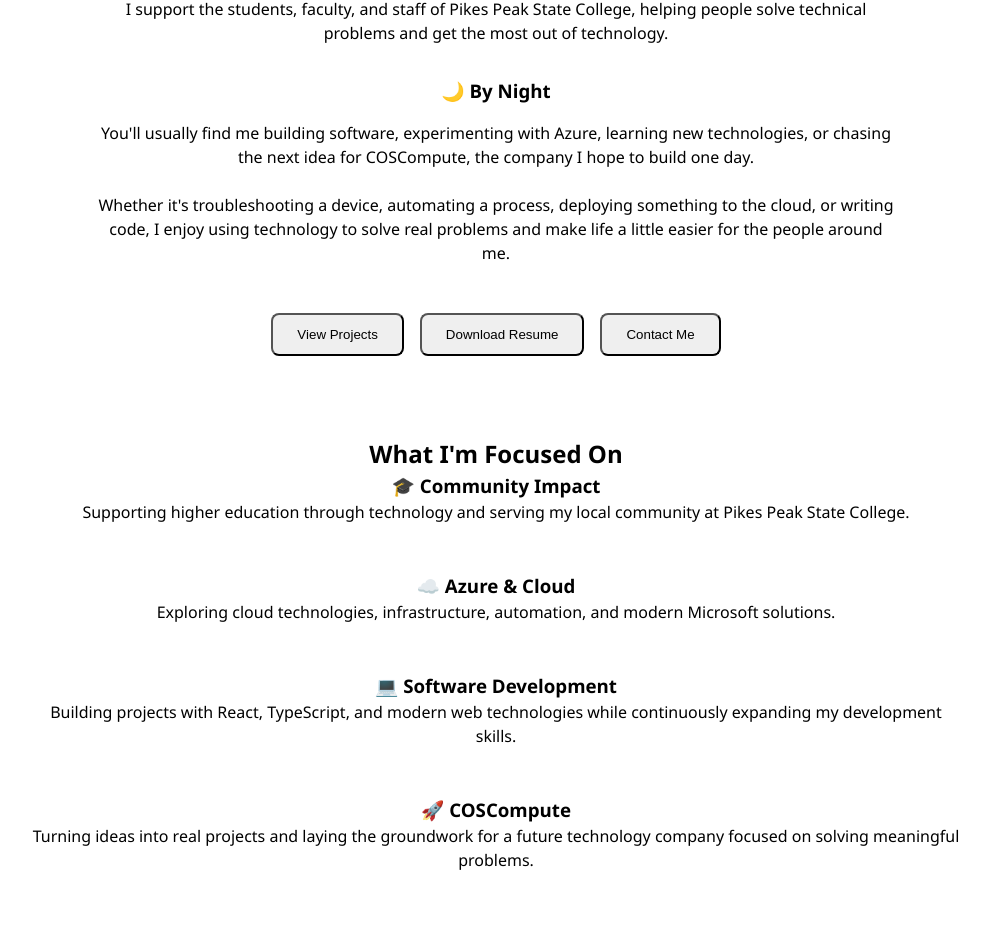
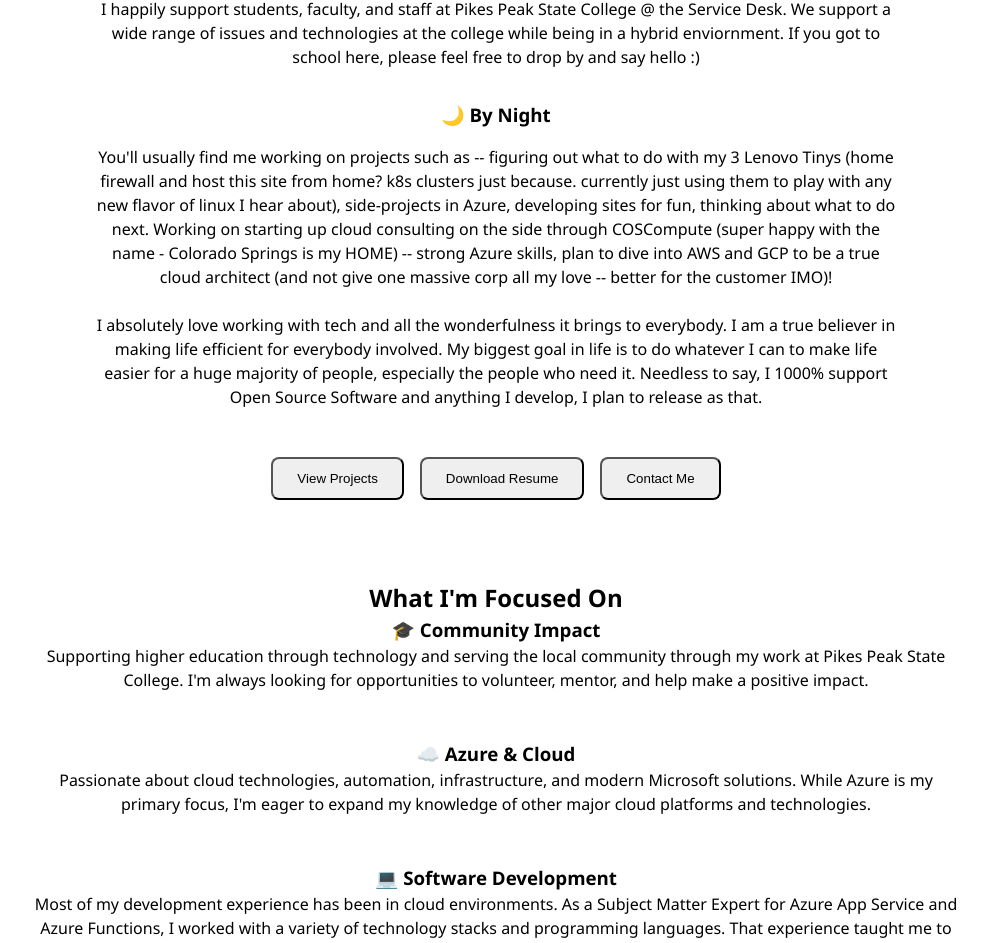
Before and after one commit to Craig-COSCompute/Craig-Resume-Site, a React (Vite) app in the folder website/: page / in a window 1280 px wide. Shown: the part 380-1323 px from the top of the page, without its empty margins (144-1133 px from the left). Built offline with nearby package versions, Linux system fonts and the light colour scheme.

Commit message:
editing home page pt2

```diff
--- a/website/src/pages/Home.tsx
+++ b/website/src/pages/Home.tsx
@@ -5,7 +5,7 @@
         <h1>Building Technology That Helps People</h1>
 
         <h2>
-          IT Professional • Software Developer • Azure Enthusiast • Future Founder
+          IT Professional • Software Developer • Azure Enthusiast • Founder of COSCompute
         </h2>
 
         <p>
@@ -15,24 +15,24 @@
         <h3>☀️ By Day</h3>
 
         <p>
-          I support the students, faculty, and staff of Pikes Peak State
-          College, helping people solve technical problems and get the most out
-          of technology.
+          I happily support students, faculty, and staff at Pikes Peak State College @ the Service Desk. We support a wide range of issues and technologies at the college while being in a hybrid enviornment. If you got to school
+          here, please feel free to drop by and say hello :)
         </p>
 
         <h3>🌙 By Night</h3>
 
         <p>
-          You'll usually find me building software, experimenting with Azure,
-          learning new technologies, or chasing the next idea for COSCompute,
-          the company I hope to build one day.
+          You'll usually find me working on projects such as -- figuring out what to do with my 3 Lenovo Tinys
+          (home firewall and host this site from home? k8s clusters just because. currently just using them to play with any new flavor of linux I hear about),
+          side-projects in Azure, developing sites for fun, thinking about what to do next.
+          Working on starting up cloud consulting on the side through COSCompute (super happy with the name - Colorado Springs is my HOME) -- strong Azure skills,
+          plan to dive into AWS and GCP to be a true cloud architect (and not give one massive corp all my love -- better for the customer IMO)!
         </p>
 
         <p>
-          Whether it's troubleshooting a device, automating a process,
-          deploying something to the cloud, or writing code, I enjoy using
-          technology to solve real problems and make life a little easier for
-          the people around me.
+          I absolutely love working with tech and all the wonderfulness it brings to everybody. I am a true believer in making life efficient for everybody involved.
+          My biggest goal in life is to do whatever I can to make life easier for a huge majority of people, especially the people who need it. Needless to say, I 1000% support Open Source Software and
+          anything I develop, I plan to release as that.
         </p>
 
         <div className="hero-buttons">
@@ -48,32 +48,39 @@
         <div className="focus-card">
           <h3>🎓 Community Impact</h3>
           <p>
-            Supporting higher education through technology and serving my
-            local community at Pikes Peak State College.
+            Supporting higher education through technology and serving the local
+            community through my work at Pikes Peak State College. I'm always looking
+            for opportunities to volunteer, mentor, and help make a positive impact.
           </p>
         </div>
 
         <div className="focus-card">
           <h3>☁️ Azure & Cloud</h3>
           <p>
-            Exploring cloud technologies, infrastructure, automation, and
-            modern Microsoft solutions.
+            Passionate about cloud technologies, automation, infrastructure, and
+            modern Microsoft solutions. While Azure is my primary focus, I'm eager
+            to expand my knowledge of other major cloud platforms and technologies.
           </p>
         </div>
 
         <div className="focus-card">
           <h3>💻 Software Development</h3>
           <p>
-            Building projects with React, TypeScript, and modern web
-            technologies while continuously expanding my development skills.
+            Most of my development experience has been in cloud environments. As a
+            Subject Matter Expert for Azure App Service and Azure Functions, I worked
+            with a variety of technology stacks and programming languages. That
+            experience taught me to quickly learn new technologies and confidently
+            tackle challenges regardless of the language or framework
           </p>
         </div>
 
         <div className="focus-card">
           <h3>🚀 COSCompute</h3>
           <p>
-            Turning ideas into real projects and laying the groundwork for a
-            future technology company focused on solving meaningful problems.
+            COSCompute is an initiative focused on helping small businesses get started
+            in Azure and scale as they grow. Whether it's a hybrid environment or a
+            fully cloud-native solution, I'm happy to share guidance and answer
+            questions about the journey to the cloud.
           </p>
         </div>
       </section>
```
